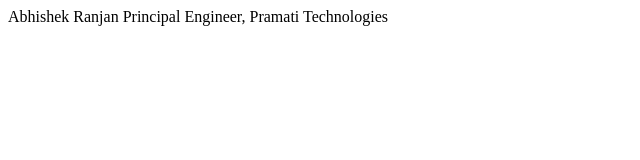
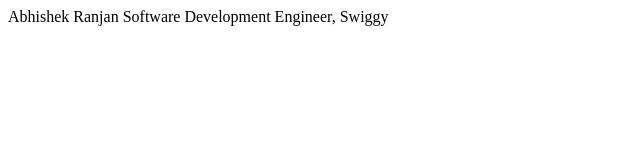
Before and after one commit to abhi5466/abhi5466.github.io, a plain HTML site: page index.html in a window 1280 px wide. Shown: the full height of the page, 0-640 px from the left. Drawn offline with Linux system fonts and the light colour scheme.

Commit message:
Update index file

```diff
--- a/index.html
+++ b/index.html
@@ -5,7 +5,7 @@
 
 <body>
 Abhishek Ranjan
-Principal Engineer,
-Pramati Technologies
+Software Development Engineer,
+Swiggy
 </body>
 </html>
```
